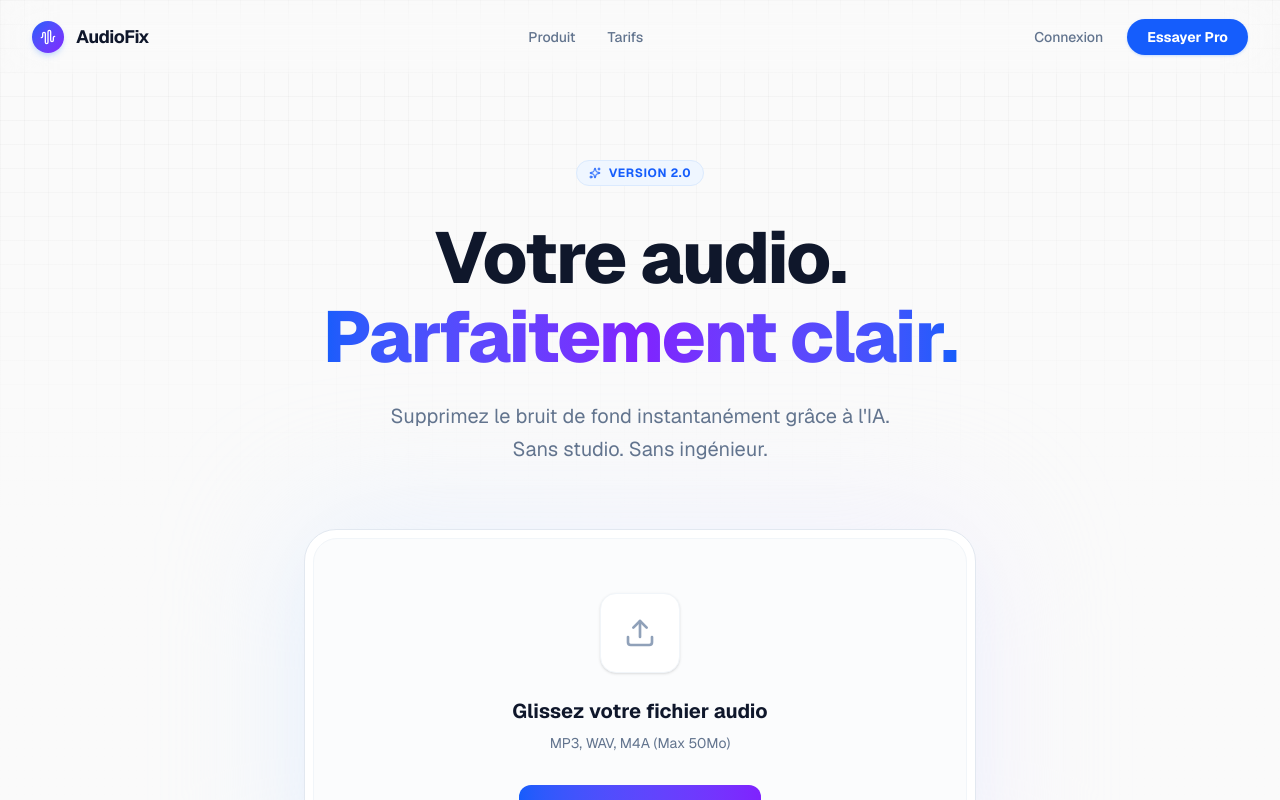
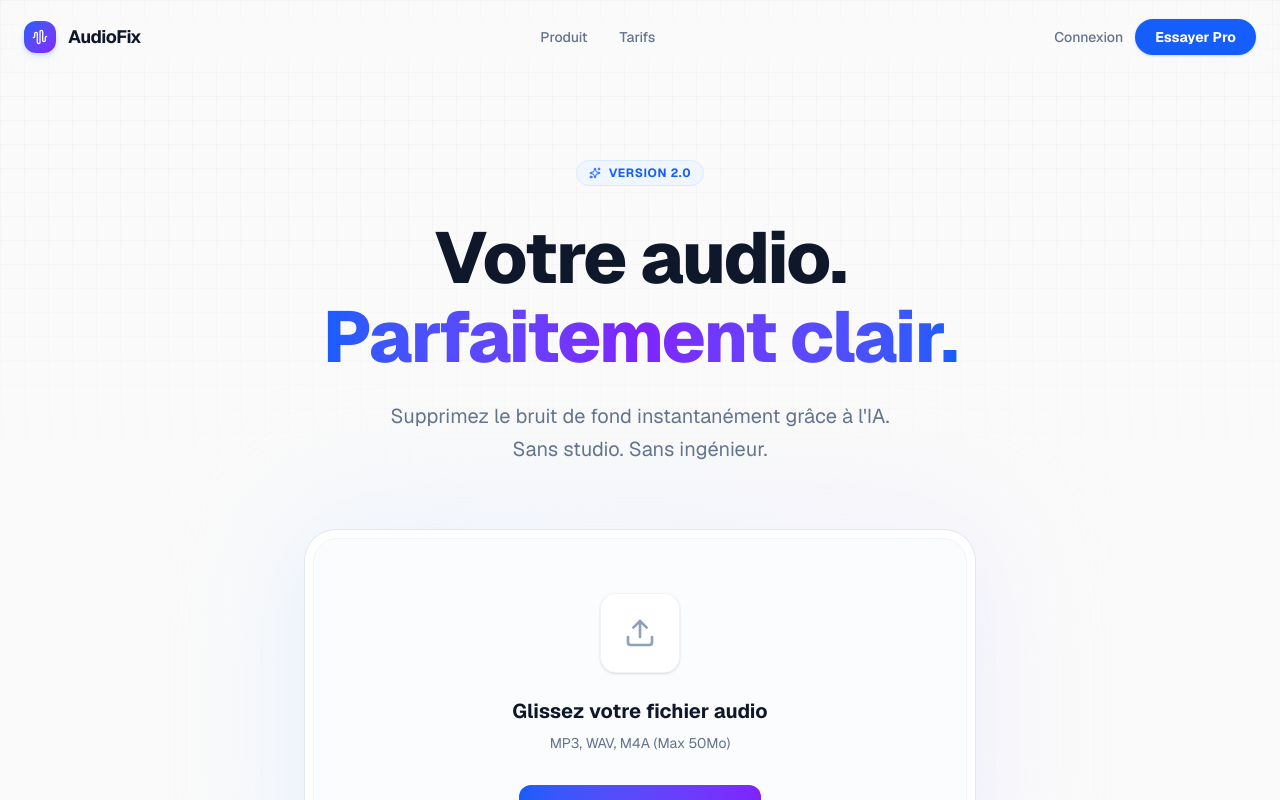
Before and after one commit to mohadzfr/audio-cleaner-saas, a Next.js app: page / in a window 1280 px wide. Shown: the top 800 px of the page. Built offline with nearby package versions, Linux system fonts and the light colour scheme.

Commit message:
Redesign complet + dynamic island V4

```diff
--- a/app/page.tsx
+++ b/app/page.tsx
@@ -1,7 +1,8 @@
 "use client";
 
 import { useState, useEffect } from "react";
-import { Upload, Wand2, CheckCircle2, AudioWaveform, Zap, Shield, X, Sparkles, ArrowRight } from "lucide-react";
+// CHANGEMENT ICI : J'ai importé "Bot" et retiré "Wand2"
+import { Upload, Bot, CheckCircle2, AudioWaveform, Zap, Shield, X, Sparkles, ArrowRight } from "lucide-react";
 import { motion, AnimatePresence, useScroll } from "framer-motion";
 
 export default function Home() {
@@ -17,7 +18,7 @@ export default function Home() {
 
   useEffect(() => {
     return scrollY.onChange((latest) => {
-      setIsScrolled(latest > 20); // Déclenche plus tôt pour éviter le saut
+      setIsScrolled(latest > 50);
     });
   }, [scrollY]);
 
@@ -63,6 +64,33 @@ export default function Home() {
     }
   };
 
+  // --- CONFIGURATION NAVBAR ---
+  const navVariants = {
+    top: {
+      width: "100%",
+      maxWidth: "100%",
+      top: 0,
+      y: 0,
+      borderRadius: 0,
+      padding: "1.2rem 1.5rem",
+      backgroundColor: "rgba(255, 255, 255, 0)",
+      borderBottom: "1px solid rgba(0,0,0,0.05)",
+      boxShadow: "none"
+    },
+    scrolled: {
+      width: "92%",
+      maxWidth: "450px",
+      top: 15,
+      y: 0,
+      borderRadius: "100px",
+      padding: "0.75rem 1.5rem",
+      backgroundColor: "rgba(255, 255, 255, 0.9)",
+      borderBottom: "1px solid rgba(0,0,0,0.1)",
+      border: "1px solid rgba(0,0,0,0.1)",
+      boxShadow: "0 10px 30px -10px rgba(0,0,0,0.08)"
+    }
+  };
+
   return (
     <div className="min-h-screen bg-[#FAFAFA] text-slate-900 font-sans selection:bg-blue-100 selection:text-blue-900 overflow-x-hidden w-full">
 
@@ -89,84 +117,49 @@ export default function Home() {
       )}
       </AnimatePresence>
 
-      {/* --- DYNAMIC ISLAND CONTAINER (FIX FLUIDITÉ) --- */}
-      {/* Ce conteneur fixe gère le positionnement, l'enfant gère l'animation */}
-      <div className="fixed top-0 left-0 right-0 z-50 flex justify-center items-start pt-0 pointer-events-none">
-
+      {/* --- NAVBAR --- */}
       <motion.nav
-          layout // La clé de la fluidité : Framer Motion calcule la géométrie automatiquement
-          initial={false}
+        initial="top"
         animate={isScrolled ? "scrolled" : "top"}
-          variants={{
-            top: {
-              width: "100%",
-              marginTop: 0,
-              borderRadius: 0,
-              padding: "1.2rem 2rem",
-              backgroundColor: "rgba(255, 255, 255, 0)",
-              borderBottom: "1px solid rgba(0,0,0,0.05)"
-            },
-            scrolled: {
-              width: "min(92%, 450px)", // Responsive parfait : 92% sur mobile, max 450px sur PC
-              marginTop: 16,
-              borderRadius: 100,
-              padding: "0.75rem 1.5rem",
-              backgroundColor: "rgba(255, 255, 255, 0.95)",
-              borderBottom: "1px solid rgba(0,0,0,0.1)",
-              border: "1px solid rgba(0,0,0,0.1)",
-              boxShadow: "0 8px 32px -8px rgba(0,0,0,0.1)"
-            }
-          }}
-          transition={{ type: "spring", stiffness: 100, damping: 20, mass: 1 }}
-          className="backdrop-blur-xl flex items-center justify-between overflow-hidden pointer-events-auto"
+        variants={navVariants}
+        transition={{ duration: 0.4, ease: [0.25, 0.1, 0.25, 1.0] }}
+        style={{ position: "fixed", left: "50%", x: "-50%", zIndex: 50, boxSizing: "border-box" }}
+        className="backdrop-blur-xl flex items-center justify-between overflow-hidden"
       >
           <div className="flex items-center gap-3 font-bold text-lg tracking-tight cursor-pointer shrink-0" onClick={() => window.scrollTo({top: 0, behavior: 'smooth'})}>
-              <div className="w-8 h-8 bg-gradient-to-br from-blue-600 to-violet-600 rounded-full flex items-center justify-center shadow-md shadow-blue-500/20">
+            <div className="w-8 h-8 bg-gradient-to-br from-blue-600 to-violet-600 rounded-xl flex items-center justify-center shadow-md shadow-blue-500/20">
               <AudioWaveform className="w-4 h-4 text-white" />
             </div>
-              {/* Texte qui se cache proprement */}
-              <motion.span
-                layout
-                animate={{ width: isScrolled ? 0 : "auto", opacity: isScrolled ? 0 : 1 }}
-                className="whitespace-nowrap overflow-hidden text-slate-900"
-              >
-                AudioFix
-              </motion.span>
+            <motion.span animate={{ opacity: isScrolled ? 0 : 1, width: isScrolled ? 0 : "auto" }} className="whitespace-nowrap overflow-hidden text-slate-900">AudioFix</motion.span>
           </div>
 
-            <motion.div
-              layout
-              animate={{ opacity: isScrolled ? 0 : 1, width: isScrolled ? 0 : "auto", display: isScrolled ? "none" : "flex" }}
-              className="hidden md:flex items-center gap-8 text-sm font-medium text-slate-500 overflow-hidden"
-            >
-              <button onClick={() => scrollToSection('upload')} className="hover:text-blue-600 transition-colors whitespace-nowrap">Produit</button>
-              <button onClick={() => scrollToSection('pricing')} className="hover:text-blue-600 transition-colors whitespace-nowrap">Tarifs</button>
+          <motion.div animate={{ opacity: isScrolled ? 0 : 1, display: isScrolled ? "none" : "flex" }} className="hidden md:flex items-center gap-8 text-sm font-medium text-slate-500">
+            <button onClick={() => scrollToSection('upload')} className="hover:text-blue-600 transition-colors">Produit</button>
+            <button onClick={() => scrollToSection('pricing')} className="hover:text-blue-600 transition-colors">Tarifs</button>
           </motion.div>
 
           <div className="flex items-center gap-3 shrink-0">
             <motion.button
-                layout
-                animate={{ width: isScrolled ? 0 : "auto", opacity: isScrolled ? 0 : 1, padding: isScrolled ? 0 : "0 0.75rem", display: isScrolled ? "none" : "block" }}
+               animate={{ opacity: isScrolled ? 0 : 1, display: isScrolled ? "none" : "block" }}
                onClick={() => setShowModal(true)}
-                className="text-slate-500 hover:text-blue-600 text-sm font-medium transition-colors overflow-hidden whitespace-nowrap hidden sm:block"
+               className="text-slate-500 hover:text-blue-600 text-sm font-medium transition-colors"
             >
               Connexion
             </motion.button>
             <motion.button
               onClick={() => setShowModal(true)}
               layout
-                className="px-5 py-2 bg-blue-600 text-white rounded-full font-bold text-sm hover:bg-blue-700 transition-colors shadow-sm shadow-blue-500/20 whitespace-nowrap"
+              className="px-5 py-2 bg-blue-600 text-white rounded-full font-bold text-sm hover:bg-blue-700 transition-colors shadow-sm shadow-blue-500/20"
             >
               {isScrolled ? "S'inscrire" : "Essayer Pro"}
             </motion.button>
           </div>
       </motion.nav>
-      </div>
 
       {/* --- HERO SECTION --- */}
       <div className="relative pt-40 pb-32 px-6">
 
-        {/* --- FOND --- */}
+        {/* --- FOND BLANC NET --- */}
         <div className="absolute inset-0 bg-[linear-gradient(to_right,#00000008_1px,transparent_1px),linear-gradient(to_bottom,#00000008_1px,transparent_1px)] bg-[size:24px_24px] pointer-events-none"></div>
         <div className="absolute inset-0 bg-gradient-to-b from-transparent via-[#FAFAFA] to-[#FAFAFA] pointer-events-none"></div>
 
@@ -236,11 +229,12 @@ export default function Home() {
                          <span className="text-slate-700 font-medium">{file.name}</span>
                       </div>
 
+                      {/* BOUTON AVEC LE ROBOT */}
                       <button
                         onClick={cleanAudio}
                         className="w-full py-4 bg-gradient-to-r from-blue-600 to-violet-600 text-white rounded-xl font-bold text-lg shadow-lg shadow-blue-500/30 hover:shadow-xl hover:scale-[1.01] transition-all flex items-center justify-center gap-2"
                       >
-                        <Wand2 className="w-5 h-5" />
+                        <Bot className="w-5 h-5" />
                         Nettoyer avec l'IA
                       </button>
                       <button onClick={() => setFile(null)} className="mt-6 text-sm text-slate-500 hover:text-blue-600 transition-colors underline-offset-4 hover:underline">Annuler</button>
@@ -300,12 +294,12 @@ export default function Home() {
         </div>
       </div>
 
-      {/* --- FEATURES --- */}
+      {/* --- FEATURES (Colored) --- */}
       <div className="py-24 px-6 bg-white">
         <div className="max-w-5xl mx-auto grid md:grid-cols-3 gap-8">
           {[
             { icon: Zap, title: "Ultra Rapide", desc: "Traitement en quelques secondes.", color: "text-amber-500", bg: "bg-amber-50" },
-            { icon: Wand2, title: "IA DeepFilter", desc: "Suppression intelligente du bruit.", color: "text-blue-500", bg: "bg-blue-50" },
+            { icon: Bot, title: "IA DeepFilter", desc: "Suppression intelligente du bruit.", color: "text-blue-500", bg: "bg-blue-50" },
             { icon: Shield, title: "100% Privé", desc: "Suppression automatique des fichiers.", color: "text-green-500", bg: "bg-green-50" }
           ].map((feature, i) => (
             <div key={i} className="bg-white border border-slate-100 p-8 rounded-[2rem] hover:shadow-xl hover:border-blue-200 transition-all duration-300 group hover:-translate-y-1">
@@ -319,7 +313,7 @@ export default function Home() {
         </div>
       </div>
 
-      {/* --- PRICING --- */}
+      {/* --- PRICING (Colored) --- */}
       <div id="pricing" className="py-24 px-6 border-t border-slate-100 bg-slate-50/50">
          <div className="max-w-4xl mx-auto text-center">
              <h2 className="text-3xl font-bold text-slate-900 mb-16">Tarifs Simples</h2>
@@ -336,7 +330,7 @@ export default function Home() {
                      <button onClick={() => scrollToSection('upload')} className="w-full py-3 rounded-xl border-2 border-slate-200 font-bold text-slate-700 hover:border-blue-600 hover:text-blue-600 transition-all">Commencer</button>
                  </div>
 
-                 {/* PRO */}
+                 {/* PRO (Blue Gradient Card) */}
                  <div className="p-8 rounded-[2rem] bg-gradient-to-b from-blue-600 to-violet-900 text-white text-left relative shadow-2xl shadow-blue-900/30 transform hover:scale-[1.02] transition-all">
                      <div className="absolute top-0 right-0 bg-white/20 px-4 py-1 rounded-bl-2xl rounded-tr-[2rem] text-xs font-bold uppercase">Populaire</div>
                      <div className="text-blue-200 font-medium mb-2">Créateur Pro</div>
```
Lines whose indentation alone changed are shown as unchanged.
